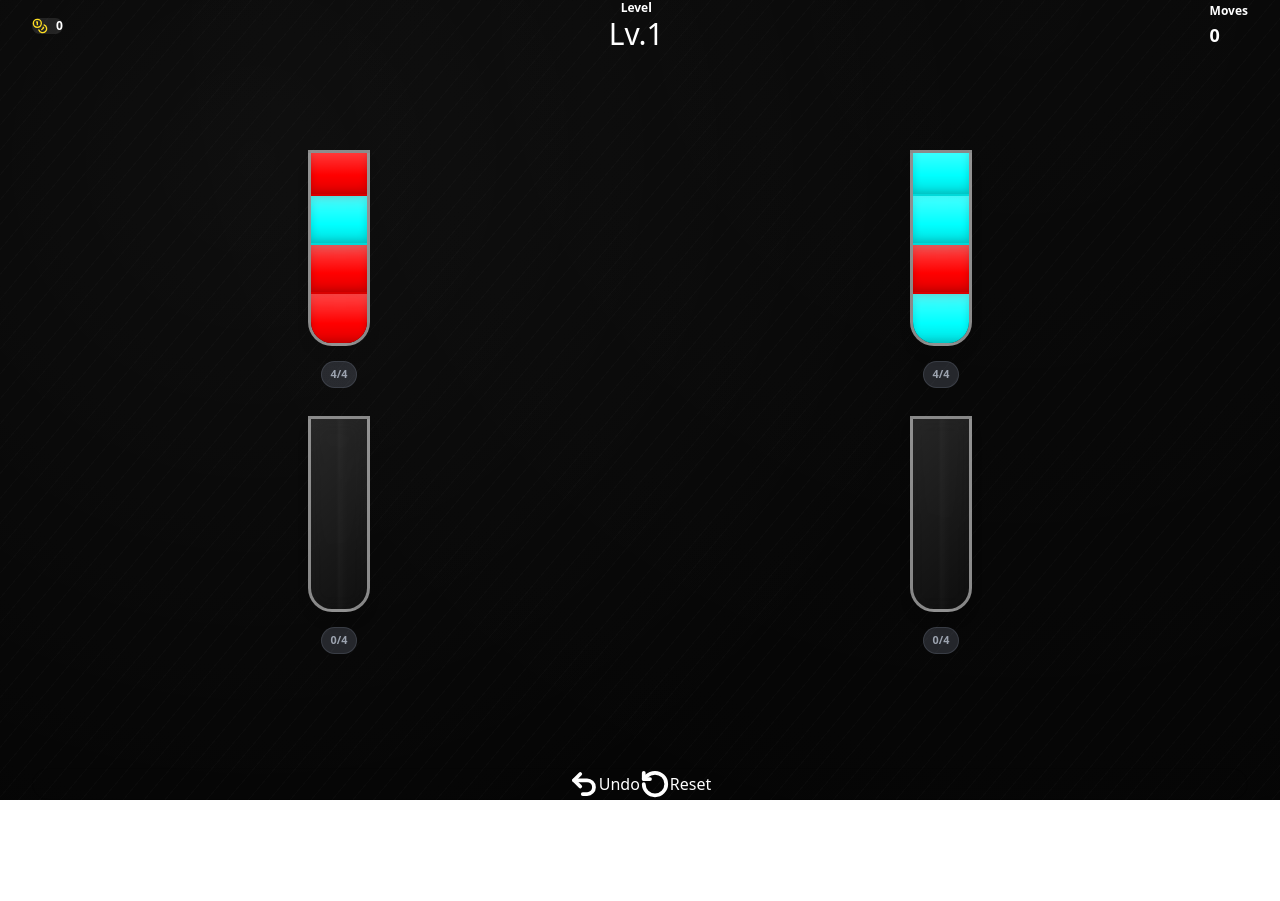
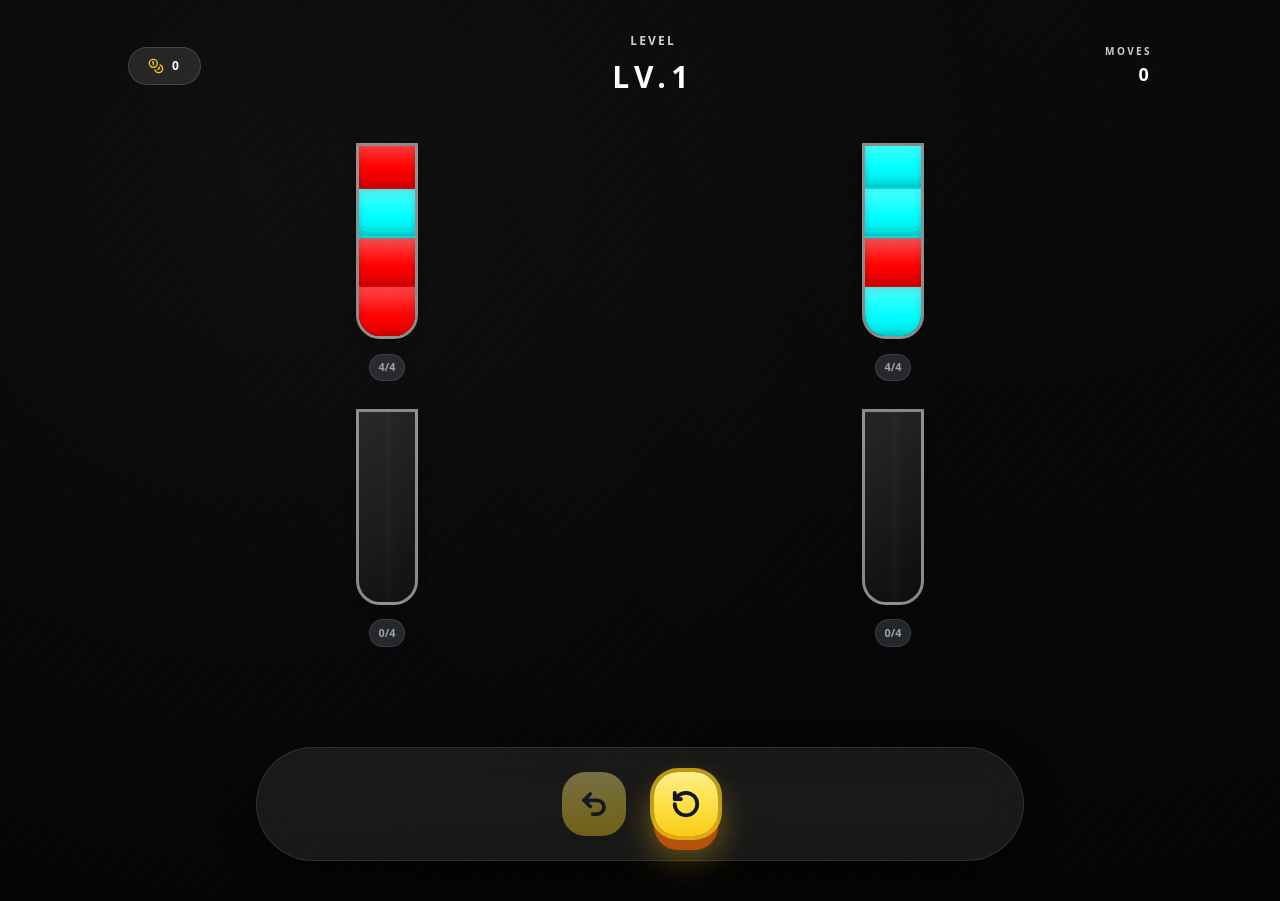
Before and after one commit to pkinami/Colorpuzzlegame, a React (Vite) app: page / in a window 1280 px wide. Before the commit the page ends 800 px from the top, so only its background shows below. Built offline with nearby package versions, Linux system fonts and the light colour scheme.

Commit message:
Fix GameBoard styles with dedicated CSS

```diff
--- /dev/null
+++ b/src/components/game-board.css
@@ -0,0 +1,309 @@
+.gameboard {
+  min-height: 100vh;
+  display: flex;
+  flex-direction: column;
+  color: #ffffff;
+}
+
+.gameboard__header {
+  padding: 2rem 2rem 1.5rem;
+}
+
+@media (min-width: 640px) {
+  .gameboard__header {
+    padding-left: 4rem;
+    padding-right: 4rem;
+  }
+}
+
+.gameboard__header-inner {
+  max-width: 64rem;
+  width: 100%;
+  margin: 0 auto;
+  display: flex;
+  flex-direction: column;
+  gap: 1rem;
+  color: rgba(255, 255, 255, 0.8);
+}
+
+.gameboard__stats-row {
+  display: flex;
+  flex-wrap: wrap;
+  align-items: center;
+  justify-content: space-between;
+  gap: 1rem;
+  text-transform: uppercase;
+  letter-spacing: 0.28em;
+  font-size: 0.75rem;
+}
+
+.gameboard__coin-balance {
+  display: inline-flex;
+  align-items: center;
+  gap: 0.5rem;
+  border-radius: 9999px;
+  padding: 0.625rem 1.25rem;
+  font-weight: 700;
+  color: #ffffff;
+  background: rgba(255, 255, 255, 0.1);
+  box-shadow: inset 0 0 0 1px rgba(255, 255, 255, 0.15);
+}
+
+.gameboard__coin-balance .gameboard__coin-icon {
+  color: #facc15;
+}
+
+.gameboard__coin-value {
+  letter-spacing: 0.18em;
+}
+
+.gameboard__level {
+  text-align: center;
+  display: flex;
+  flex-direction: column;
+  gap: 0.25rem;
+}
+
+.gameboard__level-label {
+  font-weight: 700;
+  color: rgba(255, 255, 255, 0.8);
+  letter-spacing: 0.18em;
+}
+
+.gameboard__level-value {
+  font-size: 1.875rem;
+  font-weight: 800;
+  letter-spacing: 0.18em;
+  color: #ffffff;
+}
+
+.gameboard__moves {
+  display: flex;
+  align-items: center;
+  gap: 0.75rem;
+  color: rgba(255, 255, 255, 0.8);
+}
+
+.gameboard__moves-values {
+  display: flex;
+  flex-direction: column;
+  align-items: flex-end;
+  gap: 0.125rem;
+}
+
+.gameboard__moves-label {
+  font-size: 0.625rem;
+  font-weight: 700;
+  letter-spacing: 0.24em;
+}
+
+.gameboard__moves-count {
+  font-size: 1.125rem;
+  font-weight: 700;
+  letter-spacing: 0.18em;
+  color: #ffffff;
+}
+
+.gameboard__main {
+  flex: 1;
+  width: 100%;
+  display: flex;
+  flex-direction: column;
+  align-items: center;
+  padding: 0 2rem 4rem;
+}
+
+@media (min-width: 640px) {
+  .gameboard__main {
+    padding-left: 4rem;
+    padding-right: 4rem;
+  }
+}
+
+.gameboard__main-inner {
+  max-width: 64rem;
+  width: 100%;
+  flex: 1;
+  display: flex;
+  flex-direction: column;
+  align-items: center;
+  justify-content: center;
+}
+
+.gameboard__grid {
+  display: grid;
+  width: 100%;
+  justify-items: center;
+}
+
+.gameboard__tube-wrapper {
+  transition: transform 0.2s ease-out;
+}
+
+.gameboard__footer {
+  padding: 0 2rem 2.5rem;
+}
+
+@media (min-width: 640px) {
+  .gameboard__footer {
+    padding-left: 4rem;
+    padding-right: 4rem;
+  }
+}
+
+.gameboard__controls {
+  max-width: 48rem;
+  width: 100%;
+  margin: 0 auto;
+  display: flex;
+  align-items: center;
+  justify-content: center;
+  gap: 1.75rem;
+  border-radius: 9999px;
+  background: rgba(255, 255, 255, 0.08);
+  border: 1px solid rgba(255, 255, 255, 0.1);
+  backdrop-filter: blur(24px);
+  padding: 1.5rem 2rem;
+  box-shadow: 0 12px 32px rgba(0, 0, 0, 0.55);
+}
+
+.gameboard__action-button {
+  position: relative;
+  display: flex;
+  align-items: center;
+  justify-content: center;
+  width: 4rem;
+  height: 4rem;
+  border-radius: 1.5rem;
+  background: linear-gradient(180deg, #fef08a, #fde047, #facc15);
+  color: #0f172a;
+  box-shadow:
+    0 0 0 4px rgba(250, 204, 21, 0.7),
+    0 14px 0 #b45309,
+    0 18px 34px rgba(250, 204, 21, 0.45);
+  font: inherit;
+  border: none;
+  cursor: pointer;
+  transition: transform 0.2s ease, box-shadow 0.2s ease, opacity 0.2s ease;
+}
+
+.gameboard__action-button:active {
+  transform: translateY(6px);
+  box-shadow:
+    0 0 0 4px rgba(250, 204, 21, 0.7),
+    0 8px 0 #b45309,
+    0 6px 20px rgba(180, 83, 9, 0.35);
+}
+
+.gameboard__action-button:disabled {
+  opacity: 0.4;
+  cursor: not-allowed;
+  box-shadow: none;
+  transform: none;
+}
+
+.gameboard__completion-overlay {
+  position: fixed;
+  inset: 0;
+  background: rgba(0, 0, 0, 0.8);
+  backdrop-filter: blur(6px);
+  display: flex;
+  align-items: center;
+  justify-content: center;
+  padding: 1.5rem;
+  z-index: 50;
+}
+
+.gameboard__completion-card {
+  background: #121212;
+  border: 1px solid rgba(255, 255, 255, 0.1);
+  border-radius: 1.5rem;
+  padding: 2.5rem 2rem;
+  width: 100%;
+  max-width: 24rem;
+  text-align: center;
+  color: #ffffff;
+}
+
+.gameboard__completion-stars {
+  display: flex;
+  align-items: center;
+  justify-content: center;
+  gap: 0.5rem;
+  color: #facc15;
+  margin-bottom: 1.25rem;
+}
+
+.gameboard__completion-heading {
+  font-size: 1.5rem;
+  font-weight: 600;
+  letter-spacing: 0.18em;
+  text-transform: uppercase;
+  color: rgba(255, 255, 255, 0.9);
+  margin-bottom: 1rem;
+}
+
+.gameboard__completion-subheading {
+  font-size: 0.75rem;
+  font-weight: 600;
+  letter-spacing: 0.24em;
+  text-transform: uppercase;
+  color: rgba(255, 255, 255, 0.6);
+  margin-bottom: 0.5rem;
+}
+
+.gameboard__completion-stat {
+  font-size: 1.125rem;
+  font-weight: 600;
+  color: #ffffff;
+  margin-bottom: 0.75rem;
+}
+
+.gameboard__completion-stat--coins {
+  color: #facc15;
+}
+
+.gameboard__completion-actions {
+  display: flex;
+  flex-direction: column;
+  gap: 0.75rem;
+  margin-top: 1.5rem;
+}
+
+.gameboard__cta-button {
+  border: none;
+  border-radius: 9999px;
+  font-weight: 600;
+  text-transform: uppercase;
+  letter-spacing: 0.28em;
+  font-size: 0.875rem;
+  padding: 0.75rem 1.25rem;
+  cursor: pointer;
+  transition: opacity 0.2s ease;
+}
+
+.gameboard__cta-button:hover {
+  opacity: 0.9;
+}
+
+.gameboard__cta-button--primary {
+  background: rgba(250, 204, 21, 0.9);
+  color: #000000;
+}
+
+.gameboard__cta-button--secondary {
+  background: rgba(255, 255, 255, 0.1);
+  color: #ffffff;
+}
+
+.sr-only {
+  position: absolute;
+  width: 1px;
+  height: 1px;
+  padding: 0;
+  margin: -1px;
+  overflow: hidden;
+  clip: rect(0, 0, 0, 0);
+  white-space: nowrap;
+  border: 0;
+}
--- a/src/components/game-board.tsx
+++ b/src/components/game-board.tsx
@@ -3,6 +3,7 @@ import { Tube } from './tube';
 import { useGame } from '../contexts/game-context';
 import { RotateCcw, Undo2, Star, Coins } from 'lucide-react';
 import { LEVELS } from '../utils/level-data';
+import './game-board.css';
 
 export const GameBoard: React.FC = () => {
   const { gameState, selectTube, resetLevel, undoMove, moveHistory, startLevel } = useGame();
@@ -129,22 +130,22 @@ export const GameBoard: React.FC = () => {
   const formattedCompletionTime = `${gameState.moves} move${gameState.moves === 1 ? '' : 's'}`;
 
   return (
-    <div className="min-h-screen flex flex-col" style={boardBackgroundStyle}>
-      <header className="px-8 sm:px-16 pt-8 pb-6">
-        <div className="mx-auto max-w-5xl w-full flex flex-col gap-4 text-white/80">
-          <div className="flex flex-wrap items-center justify-between gap-4 uppercase tracking-[0.28em] text-xs">
-            <div className="flex items-center gap-2 bg-white/10 rounded-full px-5 py-2.5 font-bold text-white">
-              <Coins size={16} className="text-yellow-300" />
-              <span className="tracking-[0.18em]">{Math.max(0, Math.round(gameState.coinBalance))}</span>
+    <div className="gameboard" style={boardBackgroundStyle}>
+      <header className="gameboard__header">
+        <div className="gameboard__header-inner">
+          <div className="gameboard__stats-row">
+            <div className="gameboard__coin-balance">
+              <Coins size={16} className="gameboard__coin-icon" />
+              <span className="gameboard__coin-value">{Math.max(0, Math.round(gameState.coinBalance))}</span>
             </div>
-            <div className="text-center">
-              <div className="text-white/80 font-bold">Level</div>
-              <div className="text-3xl tracking-[0.18em] font-extrabold text-white">Lv.{currentLevel?.id ?? '--'}</div>
+            <div className="gameboard__level">
+              <div className="gameboard__level-label">Level</div>
+              <div className="gameboard__level-value">Lv.{currentLevel?.id ?? '--'}</div>
             </div>
-            <div className="flex items-center gap-3 text-white/80">
-              <div className="flex flex-col items-end gap-0.5">
-                <span className="tracking-[0.24em] text-[10px] font-bold uppercase">Moves</span>
-                <span className="text-lg tracking-[0.18em] font-bold text-white">{gameState.moves}</span>
+            <div className="gameboard__moves">
+              <div className="gameboard__moves-values">
+                <span className="gameboard__moves-label">Moves</span>
+                <span className="gameboard__moves-count">{gameState.moves}</span>
               </div>
             </div>
           </div>
@@ -152,11 +153,11 @@ export const GameBoard: React.FC = () => {
         </div>
       </header>
 
-      <div className="flex-1 w-full flex flex-col items-center px-8 sm:px-16 pb-16">
-        <div className="mx-auto max-w-5xl w-full flex-1 flex flex-col items-center justify-center">
-          <div ref={gridRef} className="grid w-full justify-items-center" style={gridStyles}>
+      <div className="gameboard__main">
+        <div className="gameboard__main-inner">
+          <div ref={gridRef} className="gameboard__grid" style={gridStyles}>
             {gameState.tubes.map(tube => (
-              <div key={tube.id} className="transition-transform duration-200 ease-out">
+              <div key={tube.id} className="gameboard__tube-wrapper">
                 <Tube
                   tube={tube}
                   isSelected={gameState.selectedTube === tube.id}
@@ -171,13 +172,13 @@ export const GameBoard: React.FC = () => {
         </div>
       </div>
 
-      <footer className="px-8 sm:px-16 pb-10">
-        <div className="mx-auto max-w-3xl w-full flex items-center justify-center gap-7 rounded-full bg-white/8 border border-white/10 backdrop-blur-lg px-8 py-6 shadow-[0_12px_32px_rgba(0,0,0,0.55)]">
+      <footer className="gameboard__footer">
+        <div className="gameboard__controls">
           <button
             onClick={undoMove}
             disabled={moveHistory.length === 0}
             aria-label="Undo move"
-            className="group relative flex h-16 w-16 items-center justify-center rounded-3xl bg-gradient-to-b from-[#fef08a] via-[#fde047] to-[#facc15] text-slate-900 shadow-[0_14px_0_#b45309,0_18px_34px_rgba(250,204,21,0.45)] ring-4 ring-yellow-200/70 transition-all duration-200 disabled:opacity-40 disabled:shadow-none disabled:ring-0 disabled:cursor-not-allowed active:translate-y-[6px] active:shadow-[0_8px_0_#b45309,0_6px_20px_rgba(180,83,9,0.35)]"
+            className="gameboard__action-button"
           >
             <Undo2 size={30} strokeWidth={3} />
             <span className="sr-only">Undo</span>
@@ -185,7 +186,7 @@ export const GameBoard: React.FC = () => {
           <button
             onClick={resetLevel}
             aria-label="Reset level"
-            className="group relative flex h-16 w-16 items-center justify-center rounded-3xl bg-gradient-to-b from-[#fef08a] via-[#fde047] to-[#facc15] text-slate-900 shadow-[0_14px_0_#b45309,0_18px_34px_rgba(250,204,21,0.45)] ring-4 ring-yellow-200/70 transition-all duration-200 active:translate-y-[6px] active:shadow-[0_8px_0_#b45309,0_6px_20px_rgba(180,83,9,0.35)]"
+            className="gameboard__action-button"
           >
             <RotateCcw size={30} strokeWidth={3} />
             <span className="sr-only">Reset</span>
@@ -194,12 +195,9 @@ export const GameBoard: React.FC = () => {
       </footer>
 
       {gameState.isComplete && (
-        <div className="fixed inset-0 bg-black/80 backdrop-blur-sm flex items-center justify-center p-6 z-50" onClick={resetLevel}>
-          <div
-            className="bg-[#121212] border border-white/10 rounded-3xl px-8 py-10 w-full max-w-sm text-center text-white"
-            onClick={event => event.stopPropagation()}
-          >
-            <div className="flex items-center justify-center gap-1 text-yellow-300 mb-5">
+        <div className="gameboard__completion-overlay" onClick={resetLevel}>
+          <div className="gameboard__completion-card" onClick={event => event.stopPropagation()}>
+            <div className="gameboard__completion-stars">
               {[1, 2, 3].map(index => {
                 const isFilled = index <= Math.max(1, Math.min(3, Math.round(gameState.stars)));
                 return (
@@ -212,21 +210,21 @@ export const GameBoard: React.FC = () => {
                 );
               })}
             </div>
-            <h2 className="text-2xl font-semibold tracking-[0.18em] uppercase mb-4 text-white/90">Level Clear</h2>
-            <p className="text-sm text-white/60 tracking-[0.24em] uppercase mb-2">Performance</p>
-            <p className="text-lg font-semibold text-white mb-2">{formattedCompletionTime}</p>
-            <p className="text-sm text-white/60 tracking-[0.24em] uppercase mb-1">Coins Earned</p>
-            <p className="text-lg font-semibold text-yellow-300 mb-6">+{gameState.lastCoinsEarned}</p>
-            <div className="flex flex-col gap-3">
+            <h2 className="gameboard__completion-heading">Level Clear</h2>
+            <p className="gameboard__completion-subheading">Performance</p>
+            <p className="gameboard__completion-stat">{formattedCompletionTime}</p>
+            <p className="gameboard__completion-subheading">Coins Earned</p>
+            <p className="gameboard__completion-stat gameboard__completion-stat--coins">+{gameState.lastCoinsEarned}</p>
+            <div className="gameboard__completion-actions">
               <button
                 onClick={resetLevel}
-                className="rounded-full bg-yellow-400/90 text-black font-semibold px-5 py-3 text-sm uppercase tracking-[0.28em]"
+                className="gameboard__cta-button gameboard__cta-button--primary"
               >
                 Play Again
               </button>
               <button
                 onClick={hasNextLevel ? handleNextLevel : resetLevel}
-                className="rounded-full bg-white/10 text-white font-semibold px-5 py-3 text-sm uppercase tracking-[0.28em]"
+                className="gameboard__cta-button gameboard__cta-button--secondary"
               >
                 {hasNextLevel ? 'Next Level' : 'Restart'}
               </button>
```
